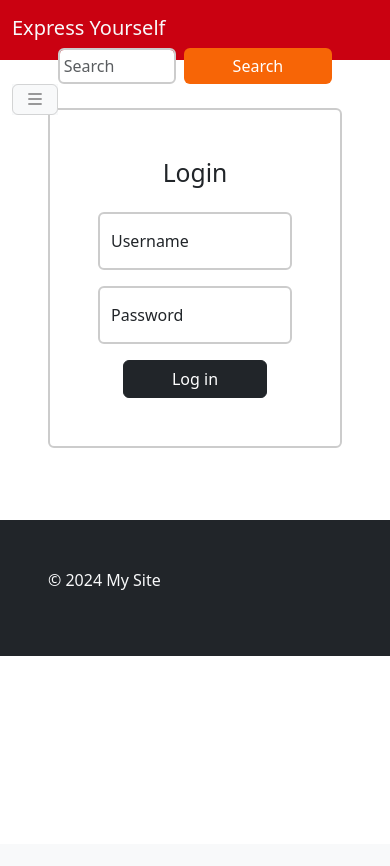
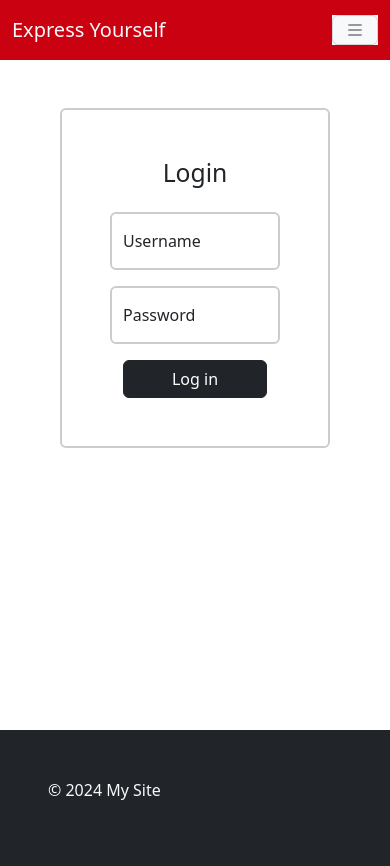
Before and after one commit to hmmessai/ExpressYourself, a Django app: page /users/login/?next=/home/ in a window 390 px wide. Before the commit the page ends 656 px from the top, so only its background shows below. Run offline with Django 5.2, Linux system fonts and the light colour scheme; parts of the project's set-up code (start-up, migrations or seed data) failed here and were passed over; some libraries are stand-ins or nearby versions.

Commit message:
UI improvments

```diff
--- a/store/templates/store/home.html
+++ b/store/templates/store/home.html
@@ -43,7 +43,7 @@ Express Yourself
     </div>
 </nav>
 <div class="container" style="height: 72vh;">
-    <div class="row p-2 h-100 overflow-auto">
+    <div class="row p-2 h-100 overflow-auto hide-scrollbar">
         <div class="col-lg-12">
             <!-- Products -->
             <h1>Products available</h1><hr>
--- a/templates/base.html
+++ b/templates/base.html
@@ -143,10 +166,10 @@
     <nav style="height: 60px;" class="navbar navbar-expand-lg custom-bg text-light sticky-top">
         <div class="container-fluid d-flex justify-content-between align-items-center">
             <div class="navbar-brand-container">
-                <a class="navbar-brand text-light" href="#">Express Yourself</a>
+                <a class="navbar-brand text-light" href="{% url 'home' %}">Express Yourself</a>
             </div>
 
-            <div class="d-flex flex-grow-1 justify-content-center">
+            <div class="d-none d-md-flex flex-grow-1 justify-content-center">
                 <form class="d-flex w-75" role="search">
                     <input class="form-control w-100 me-2 p-1" type="search" placeholder="Search" aria-label="Search">
                     <button class="btn p-1 custom-btn px-5" type="submit">Search</button>
@@ -160,28 +183,38 @@
                 <div class="collapse navbar-collapse custom-bg" id="navbarNav">
                     <div class="d-flex flex-column flex-lg-row align-items-end">
                         {% if user.is_authenticated %}
+                            {% url 'view_profile' as view_profile %}
+                            {% url 'home' as home %}
+                            {% url 'view_cart' as viewcart %}
+                            {% if request.path == view_profile %}
+                                <a class="btn btn-custom mx-2 btn-icon" href="{% url 'home' %}">
+                                    <i class="bi bi-house bi-lg"></i>
+                                    <span class="btn-text" style="font-size: large;">Home</span>
+                                </a>
+                            {% elif request.path == home %}
+                                <a class="btn btn-custom mx-2 btn-icon" href="{% url 'view_profile' %}">
+                                    <i class="bi bi-person-circle bi-lg"></i>
+                                    <span class="btn-text" style="font-size: large;">My Profile</span>
+                                </a>
+                            {% else %}
+                                <a class="btn btn-custom mx-2 btn-icon" href="{% url 'home' %}">
+                                    <i class="bi bi-house"></i>
+                                    <span class="btn-text" style="font-size: large;">Home</span>
+                                </a>
+                                <a class="btn btn-custom mx-2 btn-icon" href="{% url 'view_profile' %}">
+                                    <i class="bi bi-person-circle"></i>
+                                    <span class="btn-text" style="font-size: large;">My Profile</span>
+                                </a>
+                            {% endif %}
+                            {% if request.path != viewcart %}
+                                <a class="btn btn-custom mx-2 btn-icon" href="{% url 'view_cart' %}"><i class="bi bi-cart"></i>
+                                    <span class="btn-text" style="font-size: large;">My Cart</span>
+                                </a>
+                            {% endif %}
                             <form method="POST" action="{% url 'logout' %}">
                                 {% csrf_token %}
                                 <button class="btn btn-dark mx-2">Logout</button>
                             </form>
-                            {% url 'view_profile' as view_profile %}
-                            {% url 'home' as home %}
-                            {% url 'view_cart' as viewcart %}
-                            {% if request.path == view_profile %}
-                                <a class="btn btn-light mx-2" href="{% url 'home' %}"><i class="bi bi-house bi-lg"></i> Home</a>
-                            {% elif request.path == home %}
-                                <a class="btn btn-light mx-2" href="{% url 'view_profile' %}"><i class="bi bi-person-circle bi-lg"></i></a>
-                                <button class="btn btn-primary btn-icon">
-                                    <i class="bi bi-house"></i>
-                                    <span class="btn-text">Home</span>
-                                </button>
-                            {% else %}
-                                <a class="btn btn-light mx-2" href="{% url 'home' %}"><i class="bi bi-house"></i> Home</a>
-                                <a class="btn btn-light mx-2" href="{% url 'view_profile' %}"><i class="bi bi-person-circle"></i> View Profile</a>
-                            {% endif %}
-                            {% if request.path != viewcart %}
-                                <a class="btn btn-primary mx-2" href="{% url 'view_cart' %}"><i class="bi bi-cart"></i> View Cart</a>
-                            {% endif %}
                         {% else %}
                             <a class="btn btn-dark mx-2" href="{% url 'login' %}">Login</a>
                             <a class="btn btn-dark mx-2" href="{% url 'signup' %}">Signup</a>
--- a/users/templates/users/login.html
+++ b/users/templates/users/login.html
@@ -1,6 +1,7 @@
 {% extends 'base.html'%}
 {% block content%}
-    <div class="col-lg-6 mx-auto p-5">
+<div class="container-fluid" style="height: 76.5vh;">
+  <div class="col-lg-6 mx-auto p-5 h-100">
     <form class="form-control p-5" method="post" action="{% url 'login' %}">
       {% csrf_token %}
       <h2 class="text-center mb-4">Login</h2>
@@ -30,6 +31,14 @@
               </div>
           {% endif %}
       </div>
+      <div class="form-floating text-center">
+        <button type='submit' class="btn btn-dark px-5">Log in</button>
+      </div>
+    </div>
+  </form>
+  </div>
+</div>
+
         <!-- <div class="row">
           <div class="col-md-10 mx-auto">
             <h2 class="text-center p-2 mb-3">Login</h2>
@@ -49,11 +58,6 @@
             </div>
 
         </div> -->
-        <div class="form-floating text-center">
-          <button type='submit' class="btn btn-dark px-5">Log in</button>
-        </div>
-      </div>
-    </form>
-    </div>
+
 
 {% endblock %}
```
Also changed, not shown: other parts of templates/base.html (+27 -4 lines), users/templates/users/view_profile.html (+25 -5 lines). Lines whose indentation alone changed are shown as unchanged.
